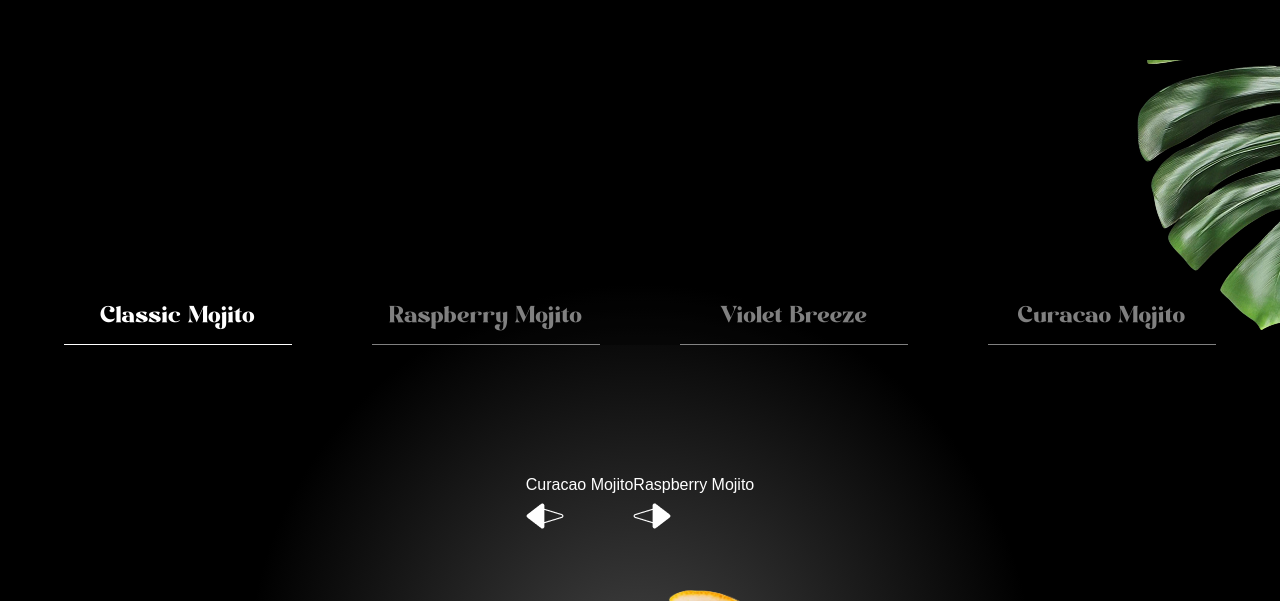
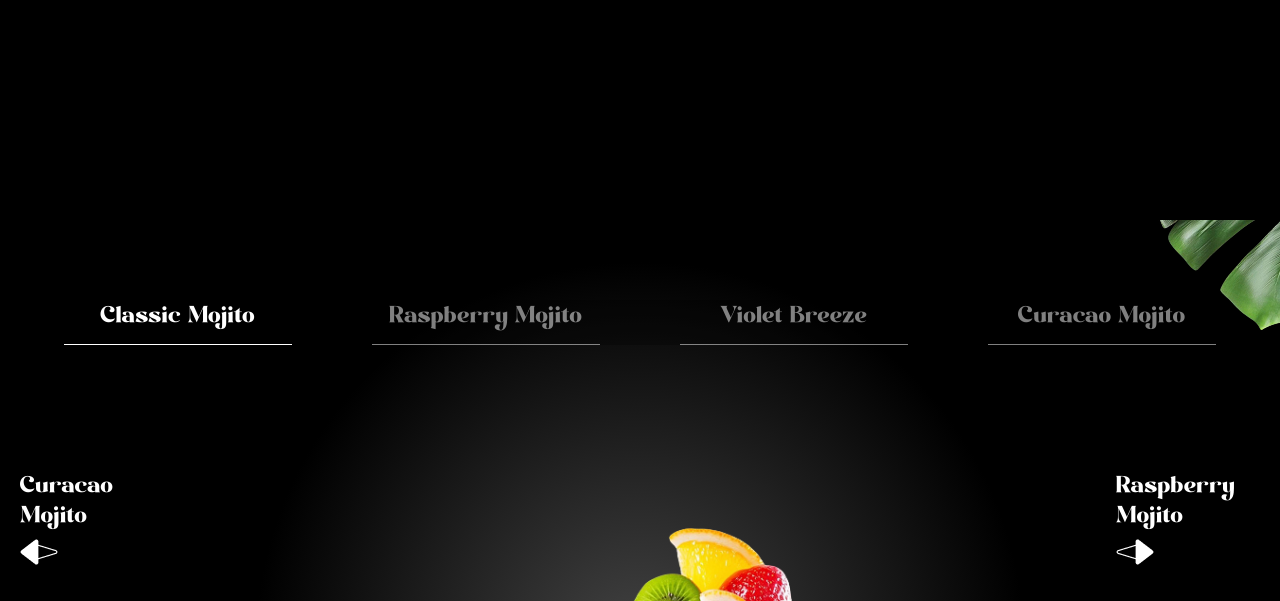
Before and after one commit to Het9126/GSAP_Cocktail_Project, a React (Vite) app: page / in a window 1280 px wide. Shown: the part 5312-5913 px from the top of the page. Before the commit the page ends 5095 px from the top, so only its background shows below. Built offline with nearby package versions, Linux system fonts and the light colour scheme; a web font is replaced by a local one.

Commit message:
Implement menu and contect section

```diff
--- a/src/App.jsx
+++ b/src/App.jsx
@@ -7,6 +7,8 @@ import Cocktails from './components/Cocktails';
 import About from './components/About';
 import Art from './components/Art';
 import Menu from './components/Menu';
+import Contact from './components/contact';
+
 gsap.registerPlugin(ScrollTrigger, SplitText);
 
 const App = () => {
@@ -18,6 +20,7 @@ const App = () => {
       <About />
       <Art />
       <Menu />
+      <Contact />
     </main>
   )
 }
--- /dev/null
+++ b/src/components/Contact.jsx
@@ -0,0 +1,76 @@
+import React from 'react'
+import { openingHours, socials } from '../../constants'
+import { useGSAP } from '@gsap/react'
+import { SplitText } from 'gsap/all'
+import gsap from 'gsap'
+
+const Contact = () => {
+    useGSAP(() => {
+        const titleSplit = SplitText.create('#contact h2', {type: 'words'});
+        const timeline = gsap.timeline({
+            scrollTrigger: {
+                trigger: '#contact',
+                start: 'top center',
+            },
+            ease: "power1.inOut"
+        })
+        timeline
+        .from(titleSplit.words, {
+            opacity:0, yPercent: 100, stagger: 0.02
+        })
+        .from('#contact h3, #contact p', {
+            opacity:0, yPercent: 100, stagger: 0.02
+        })
+        .to('#f-left-leaf', {
+            y: '-50', duration: 1, ease:'power1.inOut'
+        })
+        .to('#f-right-leaf', {
+            y: '-50', duration: 1, ease:'power1.inOut'
+        },'<')
+    })
+    return (
+        <footer id='contact'>
+            <img src="/images/footer-right-leaf.png" alt="right-leaf" id='f-right-leaf' />
+            <img src="/images/footer-left-leaf.png" alt="left-leaf" id='f-left-leaf' />
+            <div className="content">
+                <h2>Where To Find Us</h2>
+                <div>
+                    <h3>Visit Our Bar</h3>
+                    <p>456,Raq Blvd, #404, Los Angeles, CA 90210</p>
+                </div>
+                <div>
+                    <h3>Contact Us</h3>
+                    <p>(500) 987-6543</p>
+                    <p>hello@jsmcocktail.com</p>
+                </div>
+                <div>
+                    <h3>Open Every Day</h3>
+                    {openingHours.map((time) => (
+                        <p key={time.day}>
+                            {time.day} : {time.time}
+                        </p>
+                    ))}
+                </div>
+                <div>
+                    <h3>Socials</h3>
+                    <div className='flex-center gap-5'>
+                        {socials.map((social) => (
+                            <a
+                                key={social.name}
+                                href={social.url}
+                                target='_blanck'
+                                rel='noopener noreferrer'
+                                aria-label={social.name}
+                                >
+                                    <img src={social.icon} />
+                            </a>
+                        ))}
+
+                    </div>
+                </div>
+            </div>
+        </footer>
+    )
+}
+
+export default Contact
--- a/src/components/Menu.jsx
+++ b/src/components/Menu.jsx
@@ -3,10 +3,22 @@
 import React, { use } from 'react'
 import { allCocktails } from '../../constants'
 import { useState } from 'react'
+import { useRef } from 'react';
+import { useGSAP } from '@gsap/react';
+import gsap from 'gsap';
 
 const Menu = () => {
 
+    const contentRef = useRef();
     const [currentIndex, setCurrentIndex] = useState(0);
+
+    useGSAP(() => {
+        gsap.fromTo('#title',{opacity: 0}, {opacity: 1, duration: 1});
+        gsap.fromTo('.cocktail img', {opacity: 0, xPercent: -100}, {xPercent: 0, opacity: 1, duration: 1, ease: 'power1.inOut'})
+        gsap.fromTo('.details h2', {yPercent: 100, opacity: 0}, {yPercent: 0, opacity: 1, ease: 'power1.inOut'})
+        gsap.fromTo('.details p', {yPercent: 100, opacity: 0}, {yPercent: 0, opacity: 1, ease: 'power1.inOut'})
+    }, [currentIndex])
+
     const totalCocktails = allCocktails.length;
 
     const goToSlide = (index) => {
@@ -43,7 +55,7 @@ const Menu = () => {
                 })}
             </nav>
             <div className="content">
-                <div className="arrow">
+                <div className="arrows">
                     <button className='text-left' onClick={() => goToSlide(currentIndex - 1)}>
                         <span>{prevCocktail.name}</span>
                         <img src="/images/right-arrow.png" alt="right-arrow" aria-hidden = "true" />
@@ -56,6 +68,16 @@ const Menu = () => {
                 <div className="cocktail">
                     <img src={currentCocktail.image} className="object-contain" />
                 </div>
+                <div className="recipe">
+                    <div ref={contentRef} className='info'>
+                        <p>Recipe for:</p>
+                        <p id='title'>{currentCocktail.name}</p>
+                    </div>
+                    <div className="details">
+                        <h2>{currentCocktail.title}</h2>
+                        <p>{currentCocktail.description}</p>
+                    </div>
+                </div>
             </div>
         </section>
     )
--- a/src/index.css
+++ b/src/index.css
@@ -272,7 +272,7 @@ body {
     }
 
     #menu {
-        @apply relative w-full md:mt-40 mt-0 2xl:px-0 px-5 py-20 radial-gradient;
+        @apply relative w-full md:mt-40 mt-0 2xl:px-0 px-5 py-20 radial-gradient overflow-hidden;
 
         #m-left-leaf {
             @apply object-contain absolute -bottom-20 left-0 md:w-fit w-1/3;
```
